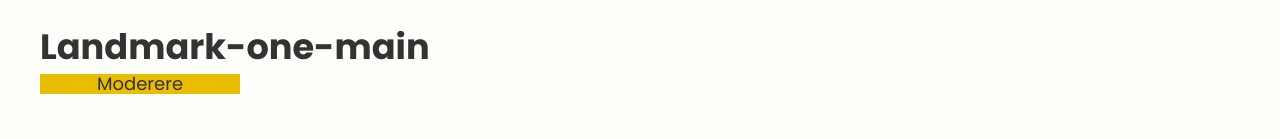
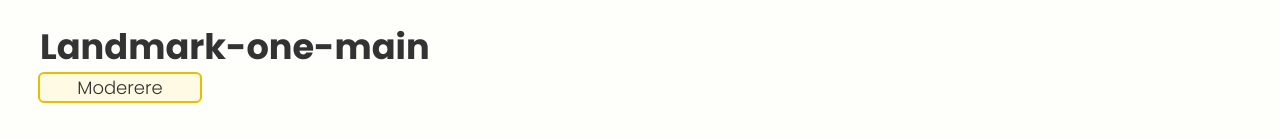
Before and after one commit to nila1010/ct-diversa, a Next.js app: page /regler/landmark-one-main in a window 1280 px wide. Shown: the part 179-318 px from the top of the page. Built offline with nearby package versions, Linux system fonts and the light colour scheme.

Commit message:
bar update

```diff
--- a/src/components/Bar.jsx
+++ b/src/components/Bar.jsx
@@ -1,23 +1,24 @@
-// Bar.js
-const Bar = ({ impact }) => {
+export default function Bar({ impact }) {
   const backgroundColor = getImpactColor(impact);
 
   return (
-        <div style={{ width: '200px', height: '20px', backgroundColor, display: 'flex', justifyContent: 'center', alignItems: 'center' }}>
-          <span style={{ padding: '0 10px', display: 'block' }} className="text-sm">{impact}</span>
+    <div className={`text-sm text-center ${backgroundColor} rounded w-40`}>
+      <p>{impact}</p>
     </div>
   );
-  };
+}
 
 const getImpactColor = (impact) => {
   switch (impact) {
-        case 'Kritisk':
-          return 'var(--colors-brand-orange-70)';
-      case 'Seriøs': return 'var(--colors-brand-orange-70)';
-      case 'Moderere': return 'var(--colors-brand-yellow-100)';
-      case 'Mindre': return 'var(--colors-brand-turquoise-50)';
-      default: return '#ccc';
+    case "Kritisk":
+      return "bg-state-3-ultra-light outline outline-[2px] outline-state-3";
+    case "Seriøs":
+      return "bg-state-3-ultra-light outline outline-[2px] outline-state-3";
+    case "Moderere":
+      return "bg-state-2-light outline outline-[2px] outline-state-2";
+    case "Mindre":
+      return "bg-state-1-ultra-light outline outline-[2px] outline-state-1";
+    default:
+      return "#ccc";
   }
 };
-
-  export default Bar;
```
Lines whose indentation alone changed are shown as unchanged.
